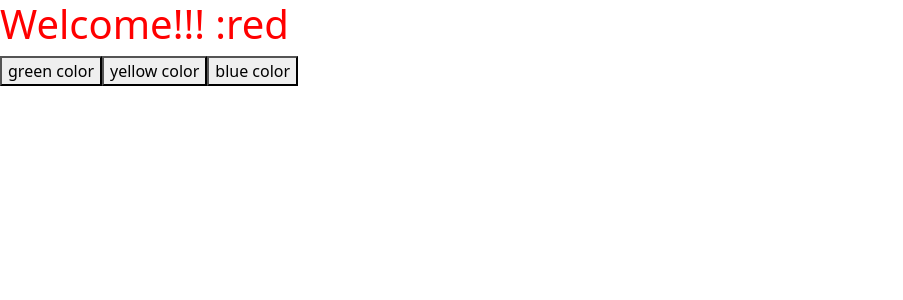
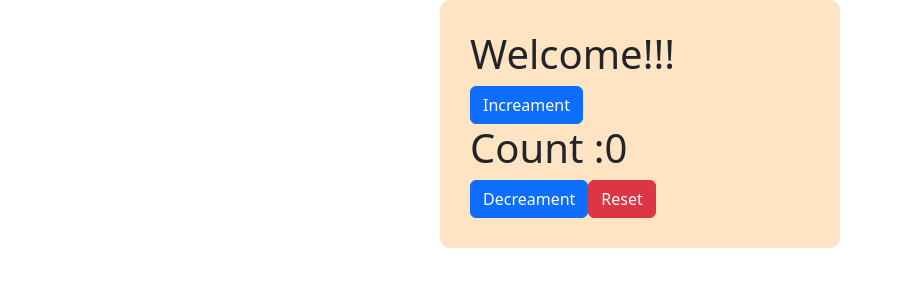
Before and after one commit to Viplovesana/Practice-react-js, a React (Vite) app: page / in a window 1280 px wide. Shown: the top 300 px of the page, without its empty margins (0-903 px from the left). Built offline with nearby package versions, Linux system fonts and the light colour scheme.

Commit message:
new commit

```diff
--- a/src/App.jsx
+++ b/src/App.jsx
@@ -452,22 +452,22 @@
 
 
 
-import { useState } from "react";
+// import { useState } from "react";
 
-const App=()=>{
+// const App=()=>{
 
-  const [color,SetColor]= useState("red")
-  return(
-    <>
-    <h1 style={{color:color}} >Welcome!!! :{color}</h1>
-    <button onClick={()=>{SetColor("green")}}>green color</button>
-    <button onClick={()=>{SetColor("yellow")}}>yellow color</button>
-    <button onClick={()=>{SetColor("blue")}}>blue color</button>
+//   const [color,SetColor]= useState("red")
+//   return(
+//     <>
+//     <h1 style={{color:color}} >Welcome!!! :{color}</h1>
+//     <button onClick={()=>{SetColor("green")}}>green color</button>
+//     <button onClick={()=>{SetColor("yellow")}}>yellow color</button>
+//     <button onClick={()=>{SetColor("blue")}}>blue color</button>
 
-    </>
-  )
-}
-export default App;
+//     </>
+//   )
+// }
+// export default App;
 
 
 
@@ -480,7 +480,7 @@ export default App;
 
 // const App=()=>{
 
-//   const [cnt,SetCnt]= useState("0")
+//   const [cnt,SetCnt]= useState(0)
 
 // const myInc=()=>{
 
@@ -529,3 +529,52 @@ export default App;
 //   )
 // }
 // export default App;
+
+//..................................................................................................
+
+
+import { useState } from "react";
+
+import Button from 'react-bootstrap/Button';
+
+
+
+const State=()=>{
+  const [cnt,SetCnt]=useState(0);
+
+  const myInc=()=>{
+    SetCnt(cnt+1);
+
+  }
+  const myDec=()=>{
+    if(cnt<1)
+
+      {
+      alert("count not less than 1")
+    }
+
+    else
+    {
+      SetCnt(cnt-1);
+    }
+
+  }
+  return(
+    <>
+    <div className="count">
+
+      <h1>Welcome!!!</h1>
+
+      <Button variant="primary" onClick={myInc}>Increament</Button>
+
+      <h1>Count :{cnt}</h1>
+
+      <Button variant="primary" onClick={myDec}>Decreament</Button>
+
+      <Button variant="danger" onClick={()=>{SetCnt(0)}}>Reset</Button>
+
+    </div>
+    </>
+  )
+}
+export default State;
--- a/src/style.css
+++ b/src/style.css
@@ -2,7 +2,7 @@
 
 
 
-.mycount{
+.count{
     width: 400px;
     background-color: bisque;
     margin: auto;
```
